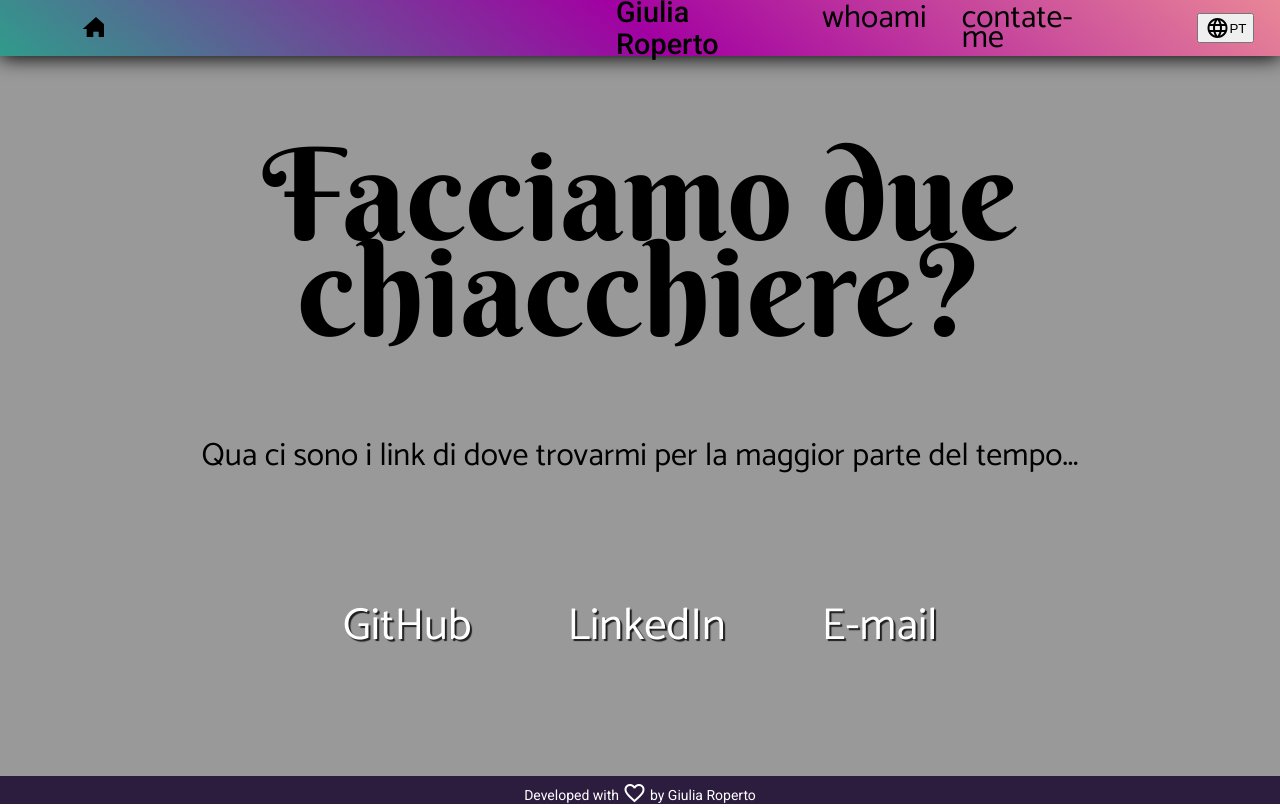
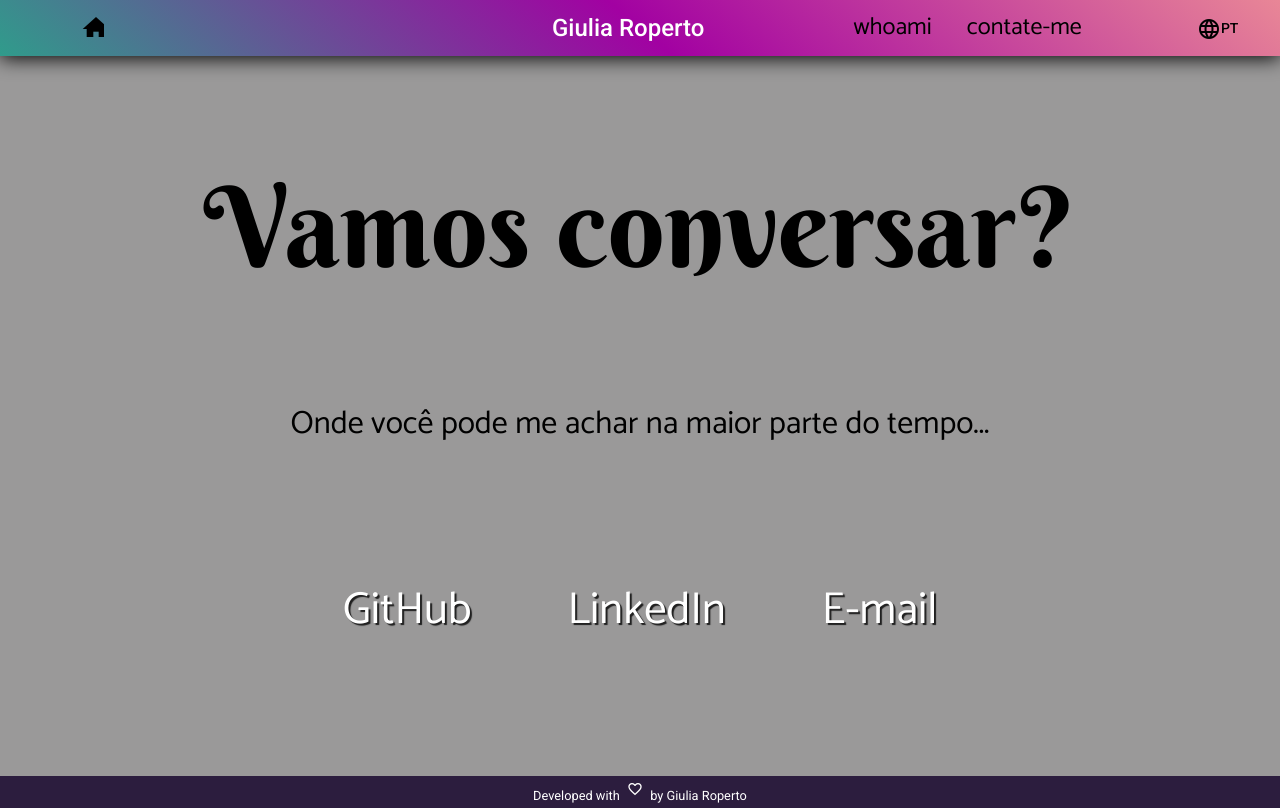
Before and after one commit to giuroperto/desafio-avanade-angular, an Angular app: page /contact in a window 1280 px wide. Built offline with nearby package versions, Linux system fonts and the light colour scheme; a web font is replaced by a local one.

Commit message:
all pages done except about - structuring

```diff
--- a/src/app/about/about.component.ts
+++ b/src/app/about/about.component.ts
@@ -1,24 +1,72 @@
 import { Component, OnInit } from '@angular/core';
+import { TextTranslationService } from '../shared/text-translation.service';
 
 @Component({
   selector: 'spa-about',
   templateUrl: './about.component.html',
   styleUrls: ['./about.component.css']
 })
+
 export class AboutComponent implements OnInit {
+  lang: string;
+  error: any;
+  aboutTitle: string;
+  aboutText: string;
+  buttonTxt: string;
+
   aboutCategories: Array<string>;
-  textCategories: Array<string>;
+  aboutCatCuriosities: Array<Object>;
+  aboutCuriosities: Array<string>;
 
-  aboutCategoriesPT: Array<string> = ["Sobre", "Experiências Profissionais", "Educação", "Curiosidades"];
-  aboutCategoriesEN: Array<string> = ["About", "Professional Experiences", "Education", "Curiosities"];
-  aboutCategoriesIT: Array<string> = ["Resumo", "Experiências Profissionais", "Educação", "Curiosidades"];
-  textCategoriesEN: Array<string> = [];
-  textCategoriesIT: Array<string> = [];
-  textCategoriesPT: Array<string> = [];
+  randomPosition: number;
+  arrayLength: number;
+  randomCuriosity: string;
+  hasCuriosity: boolean = false;
 
-  constructor() { }
+  constructor(private textTranslationService: TextTranslationService) { }
 
   ngOnInit(): void {
+    this.getLang();
+    this.getContent();
+  }
+
+  getLang() {
+    this.textTranslationService.getLanguage().subscribe(
+      (data: string) => {
+        this.lang = data;
+        console.log(data);
+        this.getContent();
+      }, error => {
+        this.error = error;
+      });
+  }
+
+  getContent() {
+    this.aboutTitle = this.textTranslationService.getData()[this.lang].about.title;
+    this.aboutText = this.textTranslationService.getData()[this.lang].about.text;
+    this.aboutCategories = this.textTranslationService.getData()[this.lang].about.categories;
+    this.aboutCuriosities = this.textTranslationService.getData()[this.lang].about.curiosities;
+
+    this.aboutCatCuriosities = this.textTranslationService.getData()[this.lang].about.curiosities[3];
+    this.buttonTxt = this.textTranslationService.getData()[this.lang].about.categories[3].btn;
+
+
+
+    // if (this.contactText !== '') {
+    //   this.isText = true;
+    // }
+  }
+
+  getRandomCuriosity() {
+    this.arrayLength = this.aboutCuriosities.length;
+    this.randomPosition = Math.floor(Math.random()*this.arrayLength);
+    this.randomCuriosity = this.aboutCuriosities[this.randomPosition];
+    this.hasCuriosity = true;
+
+    console.log(this.randomCuriosity);
+    console.log(this.randomPosition);
   }
 
 }
+
+//   isText: boolean = false;
--- a/src/app/app.module.ts
+++ b/src/app/app.module.ts
@@ -8,6 +8,7 @@ import { BrowserAnimationsModule } from '@angular/platform-browser/animations';
 import { MatIconModule } from '@angular/material/icon';
 import { MatMenuModule } from '@angular/material/menu';
 import { MatTabsModule } from '@angular/material/tabs';
+import { MatButtonModule } from '@angular/material/button';
 
 import { HomeComponent } from './home/home.component';
 import { NavbarComponent } from './features/navbar/navbar.component';
@@ -34,7 +35,8 @@ import { TextTranslationService } from './shared/text-translation.service';
     BrowserAnimationsModule,
     MatIconModule,
     MatMenuModule,
-    MatTabsModule
+    MatTabsModule,
+    MatButtonModule
   ],
   providers: [ TextTranslationService ],
   bootstrap: [AppComponent]
--- a/src/app/contact/contact.component.css
+++ b/src/app/contact/contact.component.css
@@ -1,10 +1,10 @@
 @import url('https://fonts.googleapis.com/css?family=Eater&display=swap');
 @import url('https://fonts.googleapis.com/css?family=Berkshire+Swash|Catamaran&display=swap');
 
-h1, h2, h3, h4, h5, h6 {
+h1 {
   font-family: 'Berkshire Swash', monospace;
-  font-size: 8rem;
-  line-height: 12vh;
+  font-size: 7rem;
+  line-height: 16vh;
   text-align: center;
 }
 
@@ -23,7 +23,6 @@ h1, h2, h3, h4, h5, h6 {
 .contact-links {
   display: flex;
   flex-direction: row;
-  /* padding: 6rem; */
   align-items: center;
   justify-content: space-around;
 }
--- a/src/app/contact/contact.component.html
+++ b/src/app/contact/contact.component.html
@@ -1,6 +1,6 @@
 <div class="contact-page">
   <h1>{{ contactTitle }}</h1>
-  <p>{{ contactText }}</p>
+  <p *ngIf="isText">{{ contactText }}</p>
   <div class="contact-links">
     <a href="https://github.com/giuroperto" target="_blank">GitHub</a>
     <a href="https://www.linkedin.com/in/giuliaroperto/" target="_blank">LinkedIn</a>
--- a/src/app/contact/contact.component.ts
+++ b/src/app/contact/contact.component.ts
@@ -1,4 +1,5 @@
-import { Component, Input, OnInit } from '@angular/core';
+import { Component, OnInit } from '@angular/core';
+import { TextTranslationService } from '../shared/text-translation.service';
 
 @Component({
   selector: 'spa-contact',
@@ -6,39 +7,39 @@ import { Component, Input, OnInit } from '@angular/core';
   styleUrls: ['./contact.component.css']
 })
 export class ContactComponent implements OnInit {
-  @Input() lang: string;
+  lang: string;
+  error: any;
+  contactTitle: string;
+  contactText: string;
+  isText: boolean = false;
 
-  contactText: string;
-  contactTitle: string;
-
-  titleEN: string = "Let's get in touch...";
-  titlePT: string = 'Vamos conversar?';
-  titleIT: string = 'Facciamo due chiacchiere?';
-  textEN: string = 'Here is where you can find me most of the time...';
-  textPT: string = 'Onde você pode me achar na maior parte do tempo...';
-  textIT: string = 'Qua ci sono i link di dove trovarmi per la maggior parte del tempo...';
-
-  constructor() { }
+  constructor(private textTranslationService: TextTranslationService) { }
 
   ngOnInit(): void {
-    this.changeTxtContact();
+    this.getLang();
+    this.getContent();
   }
 
-  ngOnChanges() {
-    this.changeTxtContact();
+  getLang() {
+    this.textTranslationService.getLanguage().subscribe(
+      (data: string) => {
+        this.lang = data;
+        console.log(data);
+        this.getContent();
+      }, error => {
+        this.error = error;
+      });
   }
 
-  changeTxtContact() {
-    if (this.lang === 'PT') {
-      this.contactText = this.textPT;
-      this.contactTitle = this.titlePT;
-    } else if (this.lang === 'EN') {
-      this.contactText = this.textEN;
-      this.contactTitle = this.titleEN;
-    } else {
-      this.contactText = this.textIT;
-      this.contactTitle = this.titleIT;
+  getContent() {
+    this.contactTitle = this.textTranslationService.getData()[this.lang].contact.title;
+    this.contactText = this.textTranslationService.getData()[this.lang].contact.text;
+
+    if (this.contactText !== '') {
+      this.isText = true;
     }
+
+    console.log(this.contactTitle);
+    console.log(this.contactText);
   }
-
 }
--- a/src/app/features/footer/footer.component.css
+++ b/src/app/features/footer/footer.component.css
@@ -1,15 +1,21 @@
 .footer {
-  height: 3.5vh;
+  height: 4vh;
   background-color: rgb(44, 29, 62);
   color: white;
+  display: flex;
+  align-items: center;
+  justify-content: center;
 }
 
 .footer p {
   text-align: center;
   margin: 0;
+  height: 100%;
+  font-size: 0.8rem;
 }
 
 .heart-icon {
   position: relative;
+  font-size: 1rem;
   bottom: -0.6vh;
 }
--- a/src/app/features/navbar/navbar.component.css
+++ b/src/app/features/navbar/navbar.component.css
@@ -33,13 +33,14 @@
 }
 
 .logo a {
-  padding-right: 40vw;
+  padding-right: 35vw;
   text-decoration: none;
   color: black;
 }
 
 .logo h2 {
-  font-size: 1.8rem;
+  font-size: 1.5rem;
+  color: white;
 }
 
 .home-icon {
@@ -52,7 +53,7 @@
 }
 
 .navbar-list > a {
-  font-size: 2rem;
+  font-size: 1.5rem;
   padding-right: 1.5vw;
   text-decoration: none;
   color: black;
--- a/src/app/home/home.component.css
+++ b/src/app/home/home.component.css
@@ -3,22 +3,29 @@
 .home {
   font-family: Catamaran, monospace;
   background-color: rgb(154, 153, 153);
-  min-height: 93vh;
+  min-height: 90vh;
   max-width: 100vw;
   text-align: center;
   font-size: 2rem;
 }
 
 .landing-page {
-  width: 100vw;
+  width: 100%;
   display: flex;
+  flex-direction: column;
+  align-items: center;
   justify-content: center;
-  padding-top: 3vh;
+  padding-top: 4vh;
 }
 
-h1 {
+.landing-page h1 {
   font-family: 'Berkshire Swash', monospace;
-  font-size: 5rem;
-  line-height: 12vh;
-  width: 70vw;
+  font-size: 4rem;
+  line-height: 10vh;
+  width: 80vw;
 }
+
+.landing-page img {
+  margin-top: 5vh;
+  width: 30vw;
+}
--- a/src/app/home/home.component.html
+++ b/src/app/home/home.component.html
@@ -2,5 +2,6 @@
   <div class="landing-page">
     <h1>{{ titleLanding }}</h1>
     <p *ngIf="isText">{{ txtLanding }}</p>
+    <img src="https://memegenerator.net/img/instances/67791412.jpg" alt="meme with the quote not sure if i am good at programming or good at googling">
   </div>
 </div>
--- a/src/app/shared/text-translation.service.ts
+++ b/src/app/shared/text-translation.service.ts
@@ -1,6 +1,5 @@
 import { Injectable } from '@angular/core';
 import { BehaviorSubject, Observable } from 'rxjs';
-// import { data } from './all-texts.js';
 
 @Injectable({
   providedIn: 'root'
@@ -8,10 +7,6 @@ import { BehaviorSubject, Observable } from 'rxjs';
 export class TextTranslationService {
 
   constructor() { }
-
-  // testing functionality
-  test: string = "hello world";
-  // ----------------------------------
 
   private langBehaviourSubj = new BehaviorSubject<string>('PT');
 
@@ -26,8 +21,22 @@ export class TextTranslationService {
         text: "Here is where you can find me most of the time..."
       },
       about: {
-        title: "",
-        text: ""
+        title: "Hi, I'm Giulia! Nice to meet you.",
+        text: "I have a degree in Business but lately I've discovered my passion for programming... I'm a full-stack web developer (MERN stack) currently learning about the Angular framework.",
+        categories: [{
+          name: "About",
+          text: "",
+        }, {
+          name: "Professional Experiences",
+          text: [],
+        }, {
+          name: "Education",
+          text: ["Business - FGV EAESP", "Semester Abroad - University of Otago (NZ)", "Msc International Events and Festival Management - Edinburgh Napier University (UK)", "Full-Stack Web Dev Bootcamp - Ironhack (SP)", "Cadet - 42SP"],
+        }, {
+          name: "Curiosities",
+          btn: "Generate a curiosity",
+        }],
+        curiosities: ["I've been a vegetarian for over 10 years", "I'm really bad at lying, I will always end a lie with a laugh. Btw, when I play AMONG US I always feel bad when I'm the impostor. LOL", "My first contact with the Internet was when I was little and my parents would let me play kids games online. But I've only realised its real power when I came accross my first Tomb Raider's walkthrough. lol"],
       },
       navbar: {
         categories: ["whoami", "contact me"]
@@ -43,8 +52,22 @@ export class TextTranslationService {
         text: "Onde você pode me achar na maior parte do tempo...",
       },
       about: {
-        title: "",
-        text: ""
+        title: "Oi, eu sou a Giulia!",
+        text: "Sou administradora de formação e full-stack de coração (MERN stack, agora aprendendo Angular)",
+        categories: [{
+          name: "Sobre",
+          text: "",
+        }, {
+          name: "Experiências Profissionais",
+          text: [],
+        }, {
+          name: "Educação",
+          text: ["Administração - FGV EAESP", "Intercâmbio - University of Otago (NZ)", "Mestrado em Gestão de Eventos Internacionais e Festivais - Edinburgh Napier University (UK)", "Full-Stack Web Dev Bootcamp - Ironhack (SP)", "Cadete - 42SP"],
+        }, {
+          name: "Curiosidades",
+          btn: "Gerar uma curiosidade",
+        }],
+        curiosities: ["Passei boa parte da minha infância vivendo em uma chácara no interior de São Paulo, passava mais tempo brincando com meus cachorros que com meus amigos.", "Tenho uma preocupação enorme com a destinação do lixo e quando morei em Tirana (Albânia), convenci as pessoas que compartilhavam a casa comigo a separar o lixo reciclável e um dia peguei o ônibus com as sacolas de lixo só para ir até a única lixeira na cidade que tinha a separação dos recicláveis.", "Sou do signo de Peixes com ascendente em Peixes. Quem manja de horóscopo entende bem como eu sou... hahaha."],
       },
       navbar: {
         categories: ["whoami", "contate-me"]
@@ -60,20 +83,28 @@ export class TextTranslationService {
         text: "Qua ci sono i link di dove trovarmi per la maggior parte del tempo..."
       },
       about: {
-        title: "",
-        text: ""
+        title: "Ciao, sono Giulia! Molto lieta.",
+        text: "",
+        categories: [{
+          name: "Sobre",
+          text: "",
+        }, {
+          name: "Experiências Profissionais",
+          text: [],
+        }, {
+          name: "Educação",
+          text: [],
+        }, {
+          name: "Curiosidades",
+          btn: "Generate a curiosity",
+        }],
+        curiosities: ["Quando ero piccola studiavo in una scuola giapponesa dove ho imparato il giapponese. Purtroppo, attualmente non mi ricordo più.", "Ma mi piace davvero tanto mangiare che mai riesco a fare la dieta.", "Sono stata a Christchurch (Nuova Zelanda) dopo il grande terremoto di 2011 ed ho sentito il 'aftershock': sono stata svegliata nella mattina con un tremore di 5.3"],
       },
       navbar: {
         categories: ["whoami", "contattami"]
       }
     }
   };
-
-  // testing functionality
-  public getTest() {
-    return this.test;
-  }
-  // ----------------------------------
 
   public getLanguage() {
     return this.langBehaviourSubj;
```
Also changed, not shown: src/app/about/about.component.css (+30 -1 lines), src/app/about/about.component.html (+20 -23 lines).
